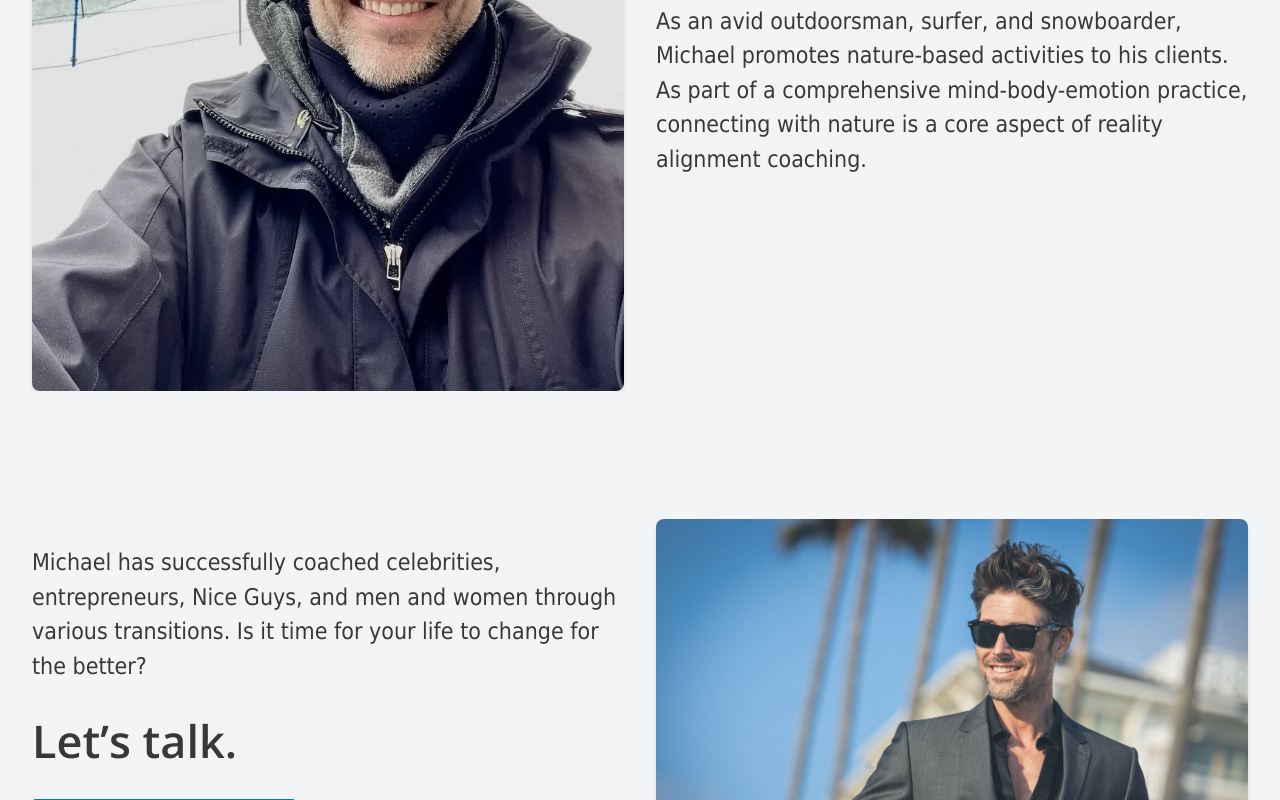
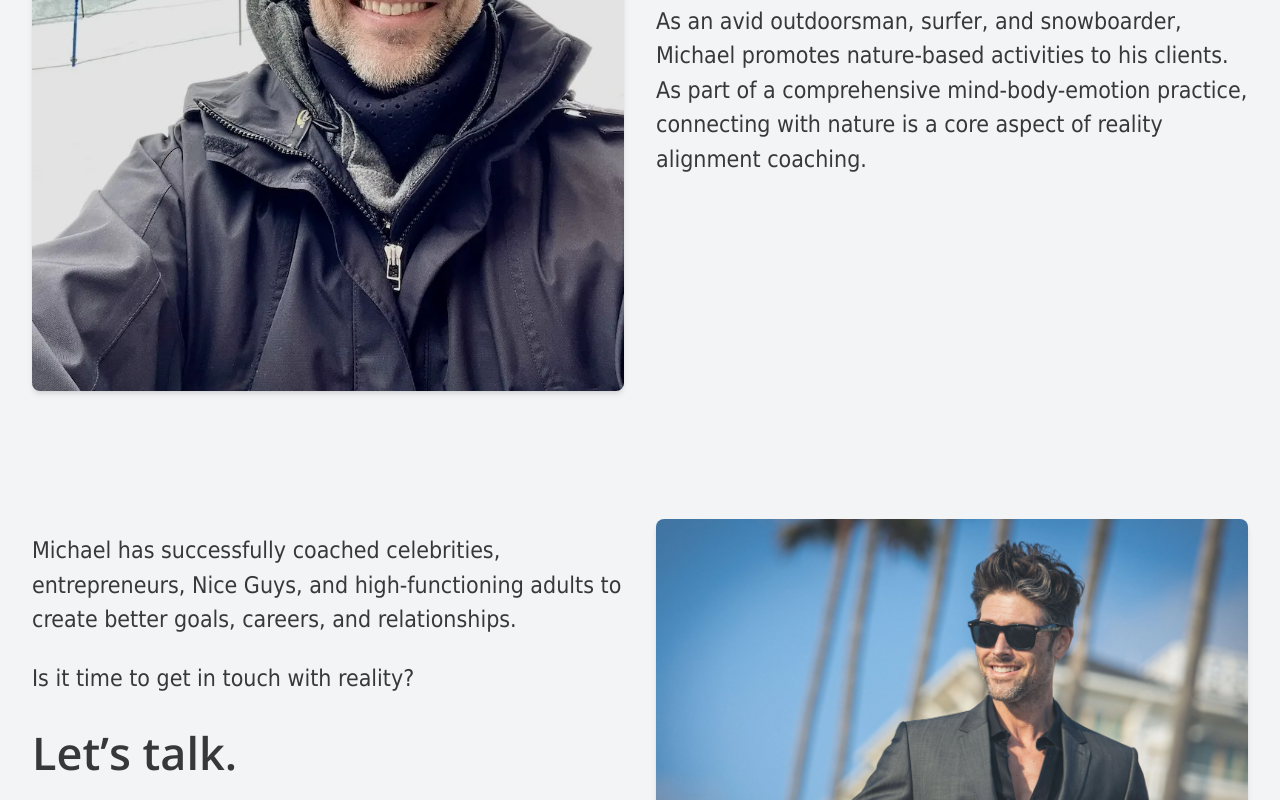
Before and after one commit to michaelzick/michaelzick.com, a Next.js app: page /about in a window 1280 px wide. Shown: the part 2628-3428 px from the top of the page. Built offline with nearby package versions, Linux system fonts and the light colour scheme.

Commit message:
reworked 3rd row text

```diff
--- a/app/about/page.tsx
+++ b/app/about/page.tsx
@@ -1,5 +1,5 @@
-import type { Metadata } from 'next'
-import { FadeInSection } from '../../components/FadeInSection'
+import type { Metadata } from 'next';
+import { FadeInSection } from '../../components/FadeInSection';
 
 export const metadata: Metadata = {
   title: 'Michael Zick | About',
@@ -26,14 +26,14 @@ export const metadata: Metadata = {
       'Helping high-functioning adults separate fear and anxiety from reality.',
     images: ['https://www.michaelzick.com/img/ocean_2500.webp'],
   },
-}
+};
 
 export default function About() {
   const credentials = [
     'Certified by Dr. Robert Glover, author of "No More Mr. Nice Guy" and renowned therapist.',
     'Certified as a Life & Relationship Coach by Life Purpose Institute.',
     'Established in the Los Angeles mental health and recovery community since 2015.',
-  ]
+  ];
 
   return (
     <div className="flex flex-col">
@@ -69,18 +69,18 @@ export default function About() {
                 behaviors, stop being a victim, and play well with others without being &quot;nice.&quot;
               </p>
             </FadeInSection>
-            <div className="md:w-1/2 order-1 md:order-2">
+            <FadeInSection className="md:w-1/2 order-1 md:order-2">
               <img
                 src="/img/blue_jacket.webp"
                 alt="Michael wearing a jacket"
                 className="w-full h-auto object-cover rounded-lg shadow-md"
               />
-            </div>
+            </FadeInSection>
           </div>
           <FadeInSection>
             <ul className="list-none border-t border-default-grey/30 p-0">
               {credentials.map((item, index) => {
-                const itemNumber = String(index + 1).padStart(2, '0')
+                const itemNumber = String(index + 1).padStart(2, '0');
                 return (
                   <li
                     key={item}
@@ -93,7 +93,7 @@ export default function About() {
                       {item}
                     </p>
                   </li>
-                )
+                );
               })}
             </ul>
           </FadeInSection>
@@ -106,13 +106,13 @@ export default function About() {
                 aspect of reality alignment coaching.
               </p>
             </FadeInSection>
-            <div className="md:w-1/2 order-1 md:order-1">
+            <FadeInSection className="md:w-1/2 order-1 md:order-1">
               <img
                 src="/img/mt-hood-selfie-darkened.webp"
                 alt="Michael outdoors in the mountains"
                 className="w-full h-auto object-cover rounded-lg shadow-md"
               />
-            </div>
+            </FadeInSection>
           </div>
         </div>
       </section>
@@ -120,19 +120,19 @@ export default function About() {
       <section className="px-6 md:px-8 py-24 md:py-32 bg-gray-100 text-default-grey">
         <div className="max-w-[1400px] mx-auto">
           <div className="flex flex-col md:flex-row md:items-center gap-8">
-            <div className="md:w-1/2 md:order-2">
+            <FadeInSection className="md:w-1/2 md:order-2">
               <img
                 src="/img/grey_jacket.webp"
                 alt="Michael in suit"
                 className="w-full h-auto object-cover rounded-lg shadow-md"
               />
-            </div>
+            </FadeInSection>
             <FadeInSection className="md:w-1/2 space-y-6 md:order-1">
               <p className="text-[23px]">
-                Michael has successfully coached celebrities, entrepreneurs, Nice Guys, and men
-                and women through various transitions. Is it time for your life to change for the
-                better?
+                Michael has successfully coached celebrities, entrepreneurs, Nice Guys, and high-functioning adults
+                to create better goals, careers, and relationships.
               </p>
+              <p className="text-[23px]">Is it time to get in touch with reality?</p>
               <h2 className="text-[45px] font-semibold">Let’s talk.</h2>
               <a
                 href="https://calendly.com/michaelzick/45min"
```
